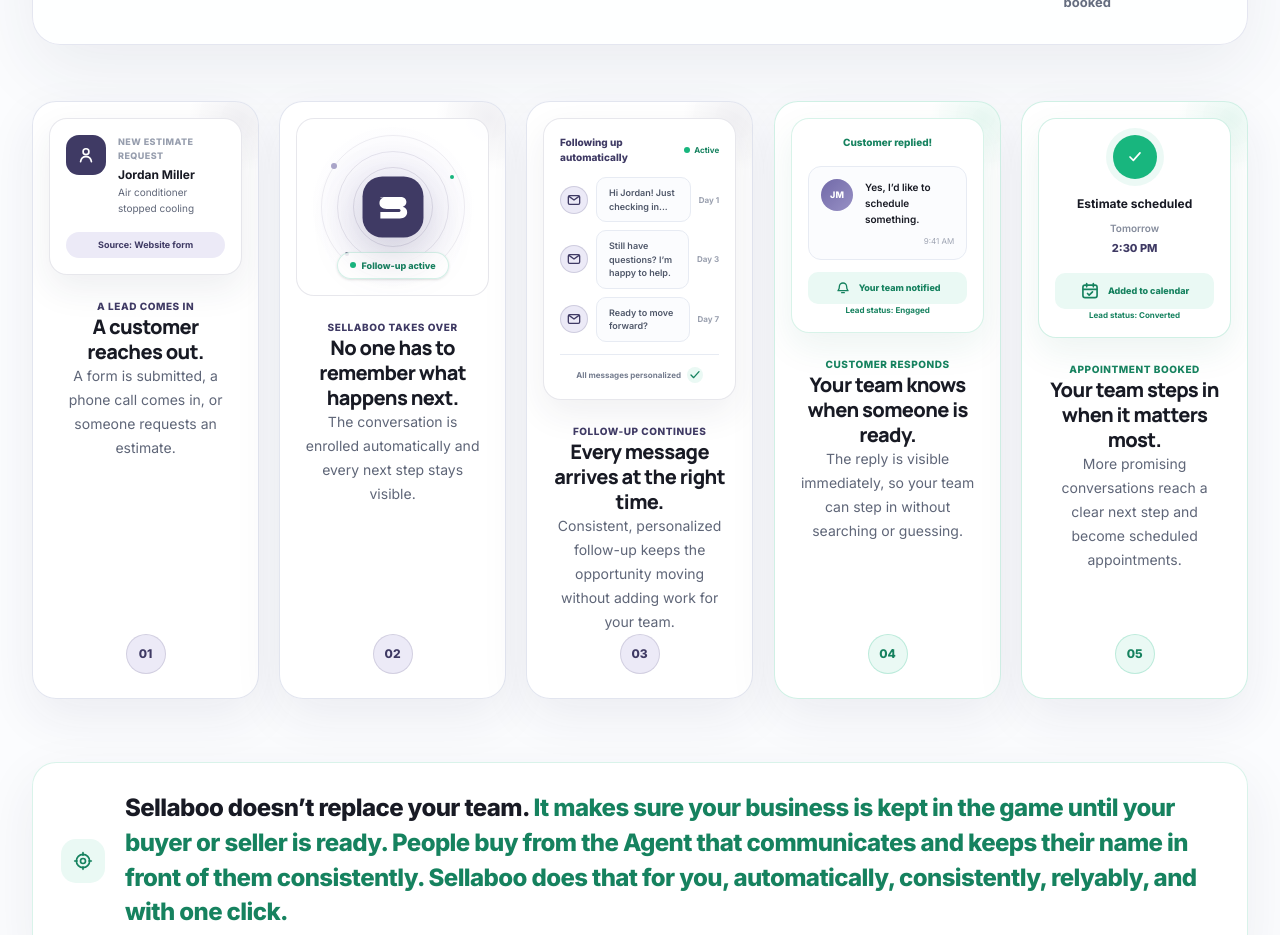
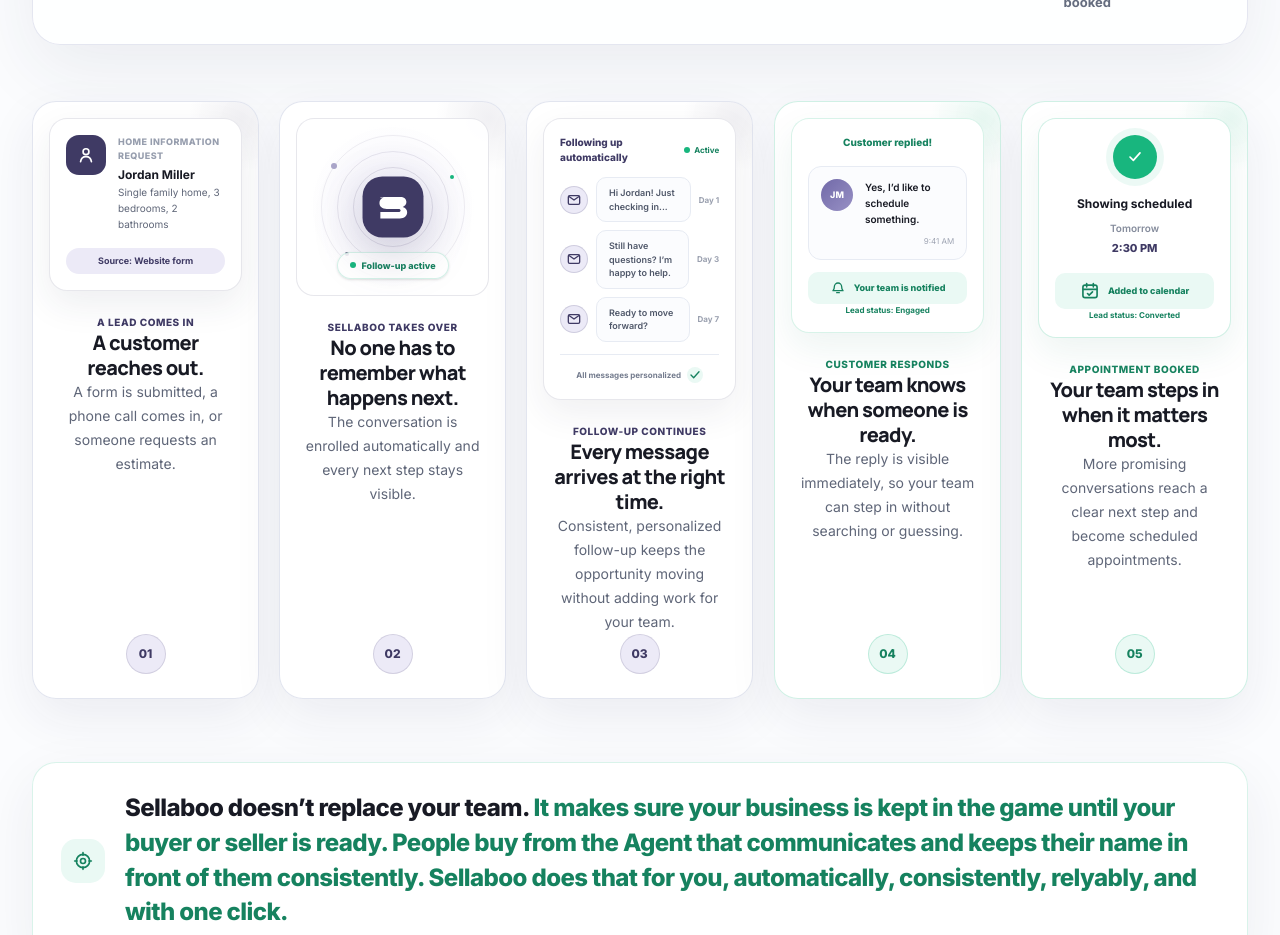
Before and after one commit to Sellaboo-dev/sellaboo-marketing, a Next.js app: page / in a window 1280 px wide. Shown: the part 2960-3895 px from the top of the page. Built offline with nearby package versions, Linux system fonts and the light colour scheme.

Commit message:
Changed text in HowItWorksStepCard section.

```diff
--- a/components/sections/how-it-works/HowItWorksStepCard.tsx
+++ b/components/sections/how-it-works/HowItWorksStepCard.tsx
@@ -121,7 +121,7 @@
 
         <div className="min-w-0">
           <span className="block text-[9px] font-extrabold uppercase tracking-[0.05em] text-[#979eae]">
-            New estimate request
+            Home information request
           </span>
 
           <strong className="mt-1 block text-[12px] text-[var(--color-heading)]">
@@ -129,7 +129,7 @@
           </strong>
 
           <p className="mt-2 text-[10px] leading-4 text-[var(--color-body)]">
-            Air conditioner stopped cooling
+            Single family home, 3 bedrooms, 2 bathrooms
           </p>
         </div>
       </div>
@@ -249,7 +249,7 @@
 
       <div className="mt-3 flex items-center justify-center gap-2 rounded-[10px] bg-[#eaf9f4] px-3 py-2 text-[9px] font-extrabold text-[#16825f]">
         <BellIcon />
-        Your team notified
+        Your team is notified
       </div>
 
       <p className="mt-3 text-center text-[8px] font-bold text-[#16825f]">
@@ -267,7 +267,7 @@
       </span>
 
       <strong className="mt-4 block text-[12px] text-[var(--color-heading)]">
-        Estimate scheduled
+        Showing scheduled
       </strong>
 
       <span className="mt-2 block text-[10px] font-semibold text-[#858c9c]">
```
